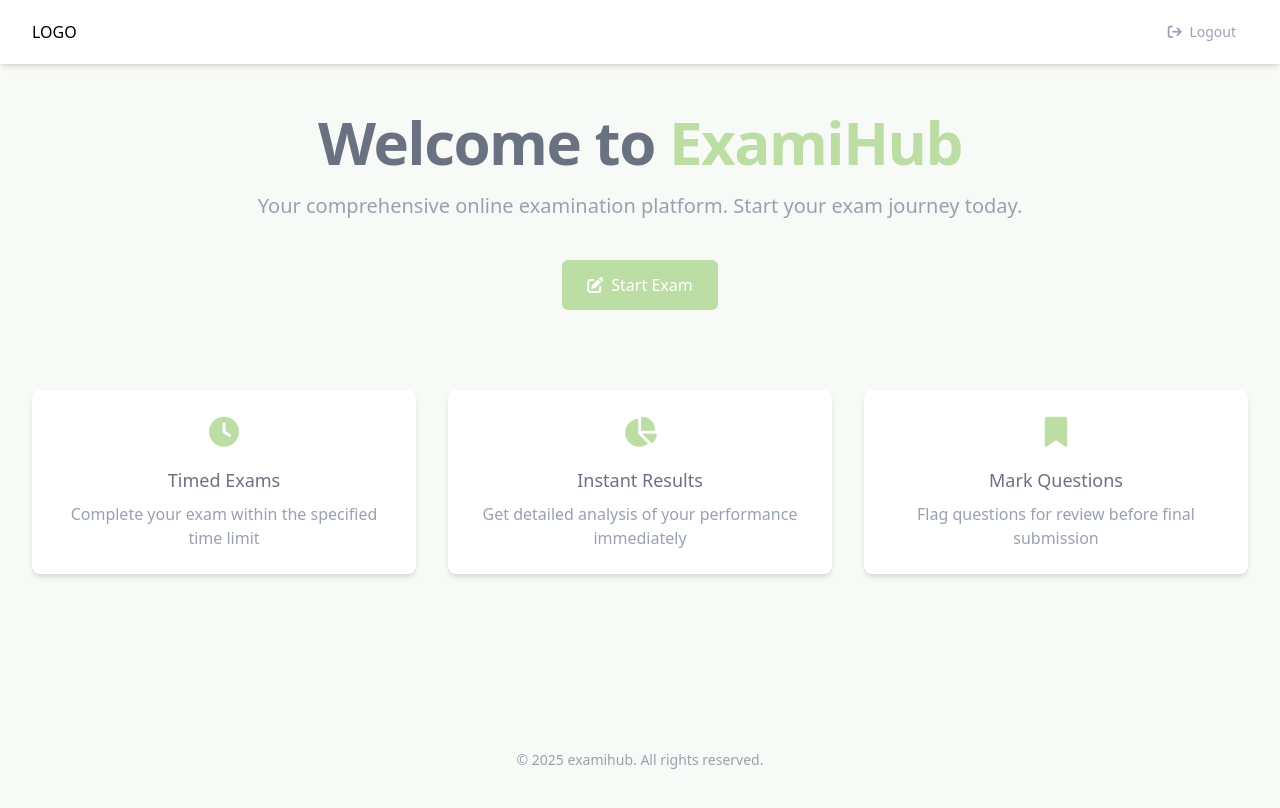
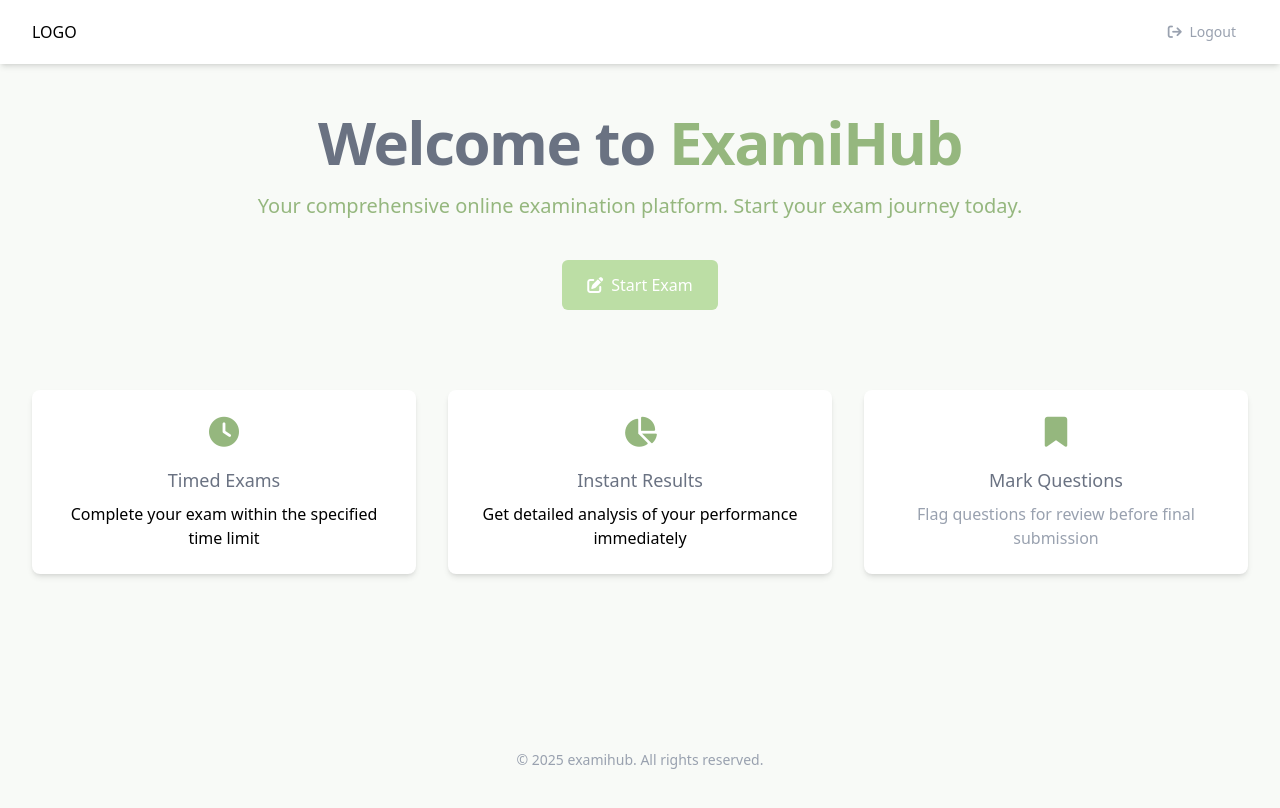
Before and after one commit to Naira98/Examination-System, a website: page src/pages/homePage.html in a window 1280 px wide. Drawn offline with nearby package versions, Linux system fonts and the light colour scheme; files that its build step writes are made by us from their sources.

Commit message:
color changed

```diff
--- a/src/pages/homePage.html
+++ b/src/pages/homePage.html
@@ -1,13 +1,11 @@
 <!DOCTYPE html>
 <html lang="en">
+
 <head>
   <meta charset="UTF-8" />
   <meta name="viewport" content="width=device-width, initial-scale=1.0" />
   <title>examihub</title>
-    <link
-      rel="stylesheet"
-      href="https://cdnjs.cloudflare.com/ajax/libs/font-awesome/6.4.0/css/all.min.css"
-    />
+  <link rel="stylesheet" href="https://cdnjs.cloudflare.com/ajax/libs/font-awesome/6.4.0/css/all.min.css" />
   <link rel="stylesheet" href="../styles/output.css" />
 </head>
 
@@ -20,11 +18,8 @@
           <div class="flex-shrink-0 flex items-center">LOGO</div>
         </div>
         <div class="flex items-center">
-            <a
-              href="../pages/register.html"
-              id="logoutBtn"
-              class="text-[#99a1af] hover:text-[#6a7282] px-3 py-2 rounded-md text-sm font-medium"
-            >
+          <a href="../pages/register.html" id="logoutBtn"
+            class="text-[#99a1af] hover:text-[#6a7282] px-3 py-2 rounded-md text-sm font-medium">
             <i class="fa-solid fa-arrow-right-from-bracket mr-1"></i> Logout
           </a>
         </div>
@@ -35,14 +30,10 @@
   <!-- Main Content -->
   <main class="max-w-7xl mx-auto px-4 sm:px-6 lg:px-8 py-12">
     <div class="text-center">
-        <h1
-          class="text-4xl tracking-tight font-extrabold text-[#6a7282] sm:text-5xl md:text-6xl"
-        >
-          Welcome to <span class="text-[#bcdea5]">ExamiHub</span>
+      <h1 class="text-4xl tracking-tight font-extrabold text-[#6a7282] sm:text-5xl md:text-6xl">
+        Welcome to <span class="text-[#95b77e]">ExamiHub</span>
       </h1>
-        <p
-          class="mt-3 max-w-md mx-auto text-base text-[#99a1af] sm:text-lg md:mt-5 md:text-xl md:max-w-3xl"
-        >
+      <p class="mt-3 max-w-md mx-auto text-base text-[#95b77e] sm:text-lg md:mt-5 md:text-xl md:max-w-3xl">
         Your comprehensive online examination platform. Start your exam
         journey today.
       </p>
@@ -54,32 +45,26 @@
 
       <!-- Features Section -->
       <div class="mt-20 grid grid-cols-1 md:grid-cols-3 gap-8">
-          <div
-            class="p-6 bg-white rounded-lg shadow-md hover:shadow-lg transition"
-          >
-            <div class="text-[#bcdea5] text-3xl mb-4">
+        <div class="p-6 bg-white rounded-lg shadow-md hover:shadow-lg transition">
+          <div class="text-[#95b77e] text-3xl mb-4">
             <i class="fa-solid fa-clock"></i>
           </div>
           <h3 class="text-lg font-medium text-[#6a7282]">Timed Exams</h3>
-            <p class="mt-2 text-[#99a1af]">
+          <p class="mt-2 text-[#]">
             Complete your exam within the specified time limit
           </p>
         </div>
-          <div
-            class="p-6 bg-white rounded-lg shadow-md hover:shadow-lg transition"
-          >
-            <div class="text-[#bcdea5] text-3xl mb-4">
+        <div class="p-6 bg-white rounded-lg shadow-md hover:shadow-lg transition">
+          <div class="text-[#95b77e] text-3xl mb-4">
             <i class="fa-solid fa-chart-pie"></i>
           </div>
           <h3 class="text-lg font-medium text-[#6a7282]">Instant Results</h3>
-            <p class="mt-2 text-[#99a1af]">
+          <p class="mt-2 text-[# 99a1af]">
             Get detailed analysis of your performance immediately
           </p>
         </div>
-          <div
-            class="p-6 bg-white rounded-lg shadow-md hover:shadow-lg transition"
-          >
-            <div class="text-[#bcdea5] text-3xl mb-4">
+        <div class="p-6 bg-white rounded-lg shadow-md hover:shadow-lg transition">
+          <div class="text-[#95b77e] text-3xl mb-4">
             <i class="fa-solid fa-bookmark"></i>
           </div>
           <h3 class="text-lg font-medium text-[#6a7282]">Mark Questions</h3>
@@ -103,4 +88,5 @@
   <script src="../services/homePage.js"></script>
   <script src="../services/logout.js"></script>
 </body>
+
 </html>
--- a/src/styles/input.css
+++ b/src/styles/input.css
@@ -9,7 +9,21 @@ input::-ms-clear {
 }
 
 @theme {
-  --color-brand: #bcdea5;
+  --color-brand: #a5c78e;
+  --color-brand-light: #b5d39e;
+  --color-brand-dark: #95b77e;
+
+  /* Secondary Colors */
+  --color-primary: #99a1af;
+  --color-secondary: #6a7282;
+
+  /* System Colors */
+  --color-error: #fc0000;
+  --color-text: #000000;
+  --color-background: #f8faf7;
+}
+
+/* --color-brand: #bcdea5;
   --color-brand-light: #bcdea5;
   --color-brand-dark: #bcdea5;
 
@@ -20,7 +34,7 @@ input::-ms-clear {
 
   --color-text: #000000;
   --color-background: #f8faf7;
-}
+} */
 
 @layer components;
 
@@ -175,7 +189,7 @@ input::-ms-clear {
   padding: 3px;
 }
 
-.activeSideBarQuestion > .circle {
+.activeSideBarQuestion>.circle {
   border: 3px solid #99a1af;
 }
 
```
Lines whose indentation alone changed are shown as unchanged.
